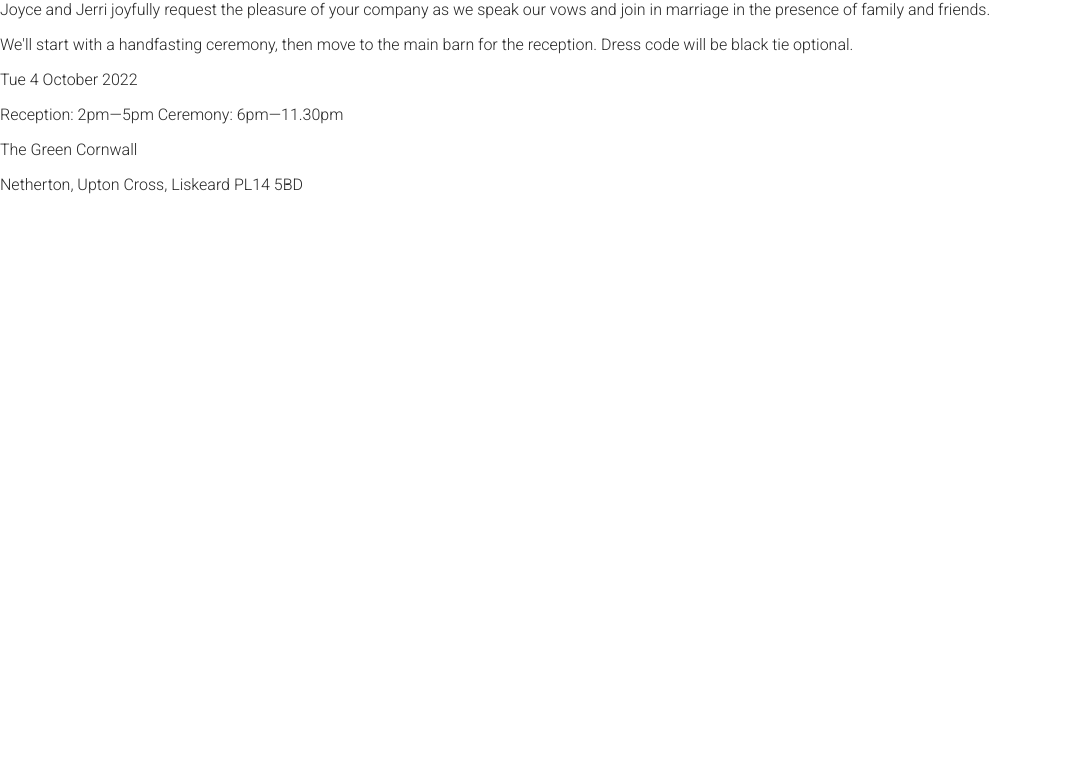
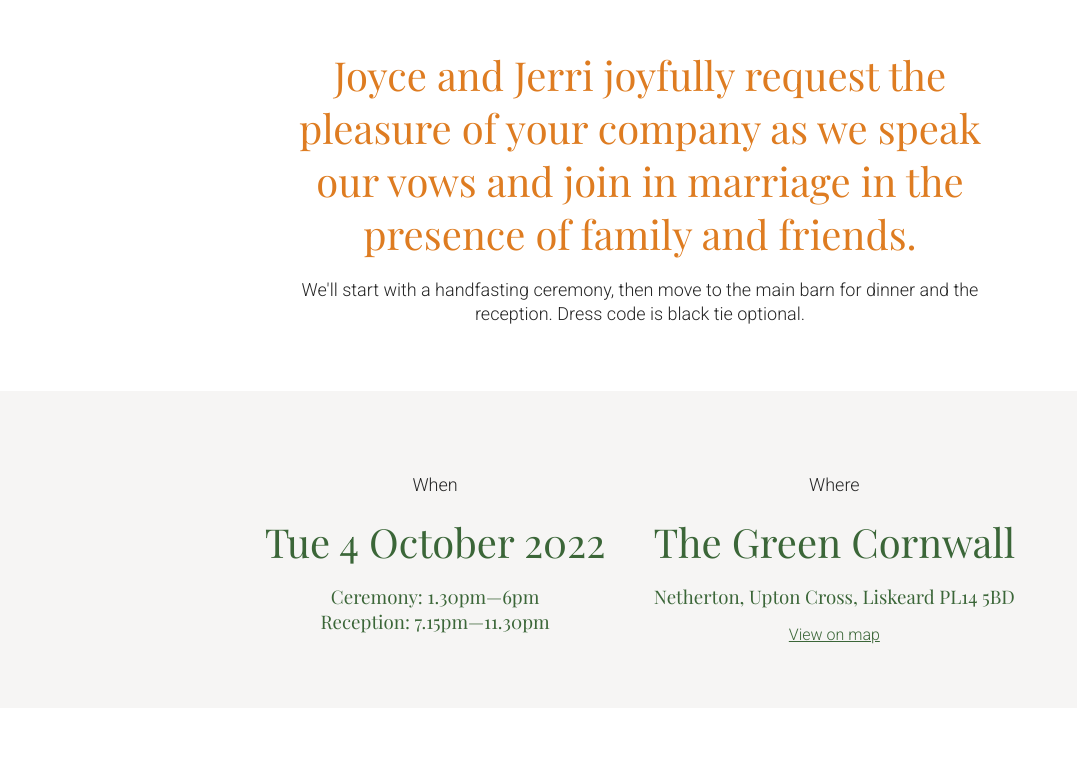
Before and after one commit to joycevherck/joyceandjerri, a React (Create React App) app: page / in a window 1280 px wide. Shown: the part 816-1586 px from the top of the page, without its empty margins (0-1077 px from the left). Before the commit the page ends 1026 px from the top, so only its background shows below. Built offline with nearby package versions, Linux system fonts and the light colour scheme.

Commit message:
Add content

```diff
--- a/src/App.js
+++ b/src/App.js
@@ -1,19 +1,13 @@
 import Header from './components/header'
+import Intro from './components/intro';
+import Registery from './components/registery';
 
 function App() {
   return (
     <div className="App">
       <Header />
-      <p>Joyce and Jerri joyfully request the pleasure of your company as we speak our vows and join in marriage in the presence of family and friends.</p>
-      <p>We'll start with a handfasting ceremony, then move to the main barn for the reception. Dress code will be black tie optional.</p>
-
-      <div>
-        <p>Tue 4 October 2022</p>
-        <p>Reception: 2pm—5pm
-          Ceremony: 6pm—11.30pm</p>
-        <p>The Green Cornwall</p>
-        <p>Netherton, Upton Cross, Liskeard PL14 5BD</p>
-      </div>
+      <Intro />
+      <Registery />
     </div>
   );
 }
--- /dev/null
+++ b/src/components/intro/index.js
@@ -0,0 +1,32 @@
+import React from 'react'
+
+const Intro = () => (
+  <div className="fullWidthWrapper center">
+    <div className="maxWidth">
+      <h2 className="fontWeightNormal">Joyce and Jerri joyfully request the pleasure of your company as we speak our vows and join in marriage in the presence of family and friends.</h2>
+      <p>We'll start with a handfasting ceremony, then move to the main barn for dinner and the reception. Dress code is black tie optional.</p>
+    </div>
+
+    <div className="greyBackground flex center">
+      <div>
+        <p>When</p>
+        <h2 className="fontWeightNormal mb1 greenText">Tue 4 October 2022</h2>
+        <h3 className="fontWeightNormal greenText">
+          Ceremony: 1.30pm—6pm<br />
+          Reception: 7.15pm—11.30pm
+        </h3>
+      </div>
+      <div>
+        <p>Where</p>
+        <h2 className="fontWeightNormal mb1 greenText">The Green Cornwall</h2>
+        <h3 className="fontWeightNormal mb1 greenText">Netherton, Upton Cross, Liskeard PL14 5BD</h3>
+
+        <a href="https://g.page/thegreenweddingsincornwall?share" target="_blank" rel="noreferrer">
+          View on map
+        </a>
+      </div>
+    </div>
+  </div>
+)
+
+export default Intro
--- /dev/null
+++ b/src/components/registery/index.js
@@ -0,0 +1,14 @@
+import React from 'react'
+import Hamilton from '../../images/hamilton.JPG'
+
+const Registery = () => (
+  <div className="fullHeightWrapper">
+    <div>
+      <h2>The registery</h2>
+      <p>Many of you are travelling across the country or from different countries to celebrate with us in Cornwall, so your presence means the world to us and is all we ask for. If you'd still like to contribute to our registery or honeymoon funds, please check out our registery below.</p>
+    </div>
+    <img src={Hamilton} alt="" />
+  </div>
+)
+
+export default Registery
--- a/src/global.scss
+++ b/src/global.scss
@@ -8,3 +8,45 @@
   --font-serif: 'Playfair Display', 'Times New Roman', Times, serif;
   --font-sansserif: 'Roboto', 'Arial', sans-serif;
 }
+
+.greyBackground {
+  background-color: var(--color-grey);
+  margin: 4rem 0;
+  padding: 4rem 0;
+}
+
+.greenText {
+  color: var(--color-sagegreen);
+}
+
+.fullWidthWrapper {
+  margin: 4rem auto;
+}
+
+.maxWidth {
+  max-width: 750px;
+  margin: 0 auto;
+}
+
+.center {
+  text-align: center;
+  justify-content: center;
+}
+
+.flex {
+  display: flex;
+  gap: 3rem;
+}
+
+.fontWeightNormal {
+  font-weight: 400;
+}
+
+.mb1 {
+  margin-bottom: 1rem;
+}
+
+.fullHeightWrapper {
+  height: 100vh;
+  display: flex;
+}
--- a/src/index.scss
+++ b/src/index.scss
@@ -25,3 +25,25 @@ h5 {
   margin: 0;
   color: var(--color-burntorange);
 }
+
+h1 {
+  font-size: 4rem;
+}
+
+h2 {
+  font-size: 2.5rem;
+}
+
+p {
+  font-size: 1.125rem;
+  line-height: 1.35;
+}
+
+a {
+  color: var(--color-sagegreen);
+
+  &:focus,
+  &:hover {
+    text-decoration: none;
+  }
+}
```
Also changed, not shown: src/components/registery/styles.scss (added), src/images/blackberry.JPG (added), src/images/hamilton.JPG (added).
